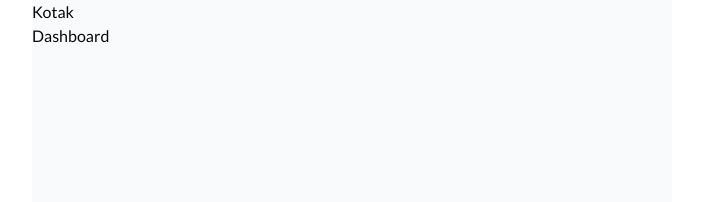
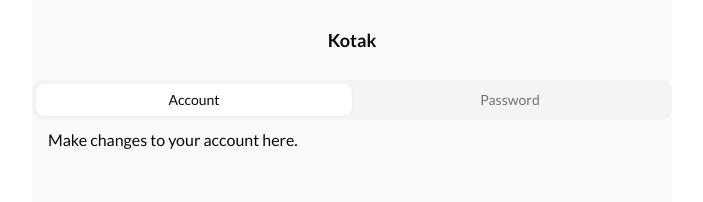
Before and after one commit to xprimen/kdp-pic, a Next.js app: page /secure/kotak in a window 1280 px wide. Shown: the top 202 px of the page, without its empty margins (288-991 px from the left). Built offline with nearby package versions, Linux system fonts and the light colour scheme; no server answers.

Commit message:
Update Animate Slide In

```diff
--- a/package.json
+++ b/package.json
@@ -19,6 +19,7 @@
     "@radix-ui/react-scroll-area": "^1.1.0",
     "@radix-ui/react-separator": "^1.1.0",
     "@radix-ui/react-slot": "^1.1.0",
+    "@radix-ui/react-tabs": "^1.1.0",
     "@radix-ui/react-toast": "^1.2.1",
     "@tanstack/react-query": "^5.52.1",
     "@tanstack/react-query-devtools": "^5.52.1",
--- a/src/app/secure/kotak/page.tsx
+++ b/src/app/secure/kotak/page.tsx
@@ -1,8 +1,8 @@
 import BottomNavbar from "@/components/BottomNavbar";
+import TopNavbar from "@/components/TopNavbar";
+import { Tabs, TabsContent, TabsList, TabsTrigger } from "@/components/ui/tabs";
 import { LoginDataResponse } from "@/types";
 import { cookies } from "next/headers";
-import Link from "next/link";
-import React from "react";
 
 function Kotak() {
   const userdata = (): LoginDataResponse => {
@@ -12,9 +12,20 @@
 
   return (
     <>
+      <TopNavbar title="Kotak" />
       <BottomNavbar role={userdata()?.role} />
-      <h1>Kotak</h1>
-      <Link href="/secure">Dashboard</Link>
+      <Tabs defaultValue="account">
+        <TabsList className="grid w-full grid-cols-2">
+          <TabsTrigger value="account">Account</TabsTrigger>
+          <TabsTrigger value="password">Password</TabsTrigger>
+        </TabsList>
+        <TabsContent value="account" className="px-4">
+          Make changes to your account here.
+        </TabsContent>
+        <TabsContent value="password" className="px-4">
+          Change your password here.
+        </TabsContent>
+      </Tabs>
     </>
   );
 }
--- a/src/app/secure/users/add/page.tsx
+++ b/src/app/secure/users/add/page.tsx
@@ -1,5 +1,5 @@
 import UserAdd from "@/components/UserAdd";
-import AnimateSlideInRight from "@/components/utilities/AnimateSlideInRight";
+import AnimateSlideIn from "@/components/utilities/AnimateSlideInRight";
 import { cookies } from "next/headers";
 
 const Page = () => {
@@ -8,9 +8,9 @@
   };
 
   return (
-    <AnimateSlideInRight className="pb-4">
+    <AnimateSlideIn direction="left" className="pb-4">
       <UserAdd token={token()} />
-    </AnimateSlideInRight>
+    </AnimateSlideIn>
   );
 };
 
--- a/src/components/UserAdd/index.tsx
+++ b/src/components/UserAdd/index.tsx
@@ -105,7 +105,7 @@
         },
       }
     );
-    console.log("data input :", data);
+    // console.log("data input :", data);
     // toast({
     //   title: "You submitted the following values:",
     //   description: (
@@ -164,17 +164,8 @@
     if (file?.size) fileToBase64(e);
   };
 
-  /* React.useEffect(() => {
-    if (mutation.isSuccess) {
-      toast({
-        title: "Proses Tambah User",
-        description: "Berhasil",
-      });
-    }
-  }, [mutation.isSuccess]); */
-
   return (
-    <div>
+    <>
       <TopNavbar title="Tambah User PIC" backButton />
       <Form {...form}>
         <form
@@ -409,7 +400,7 @@
           </Button>
         </form>
       </Form>
-    </div>
+    </>
   );
 };
 
--- /dev/null
+++ b/src/components/ui/tabs.tsx
@@ -0,0 +1,55 @@
+"use client";
+
+import * as React from "react";
+import * as TabsPrimitive from "@radix-ui/react-tabs";
+
+import { cn } from "@/lib/utils";
+
+const Tabs = TabsPrimitive.Root;
+
+const TabsList = React.forwardRef<
+  React.ElementRef<typeof TabsPrimitive.List>,
+  React.ComponentPropsWithoutRef<typeof TabsPrimitive.List>
+>(({ className, ...props }, ref) => (
+  <TabsPrimitive.List
+    ref={ref}
+    className={cn(
+      "inline-flex h-10 items-center justify-center rounded-md bg-muted p-1 text-muted-foreground",
+      className
+    )}
+    {...props}
+  />
+));
+TabsList.displayName = TabsPrimitive.List.displayName;
+
+const TabsTrigger = React.forwardRef<
+  React.ElementRef<typeof TabsPrimitive.Trigger>,
+  React.ComponentPropsWithoutRef<typeof TabsPrimitive.Trigger>
+>(({ className, ...props }, ref) => (
+  <TabsPrimitive.Trigger
+    ref={ref}
+    className={cn(
+      "inline-flex items-center justify-center whitespace-nowrap rounded-sm px-3 py-1.5 text-sm font-medium ring-offset-background transition-all focus-visible:outline-none focus-visible:ring-2 focus-visible:ring-ring focus-visible:ring-offset-2 disabled:pointer-events-none disabled:opacity-50 data-[state=active]:bg-background data-[state=active]:text-foreground data-[state=active]:shadow-sm",
+      className
+    )}
+    {...props}
+  />
+));
+TabsTrigger.displayName = TabsPrimitive.Trigger.displayName;
+
+const TabsContent = React.forwardRef<
+  React.ElementRef<typeof TabsPrimitive.Content>,
+  React.ComponentPropsWithoutRef<typeof TabsPrimitive.Content>
+>(({ className, ...props }, ref) => (
+  <TabsPrimitive.Content
+    ref={ref}
+    className={cn(
+      "mt-2 ring-offset-background focus-visible:outline-none focus-visible:ring-2 focus-visible:ring-ring focus-visible:ring-offset-2",
+      className
+    )}
+    {...props}
+  />
+));
+TabsContent.displayName = TabsPrimitive.Content.displayName;
+
+export { Tabs, TabsList, TabsTrigger, TabsContent };
--- a/src/components/utilities/AnimateSlideInRight/index.tsx
+++ b/src/components/utilities/AnimateSlideInRight/index.tsx
@@ -1,12 +1,17 @@
 import React, { HTMLAttributes } from "react";
 
-const AnimateSlideInRight = (
-  props: React.PropsWithChildren<HTMLAttributes<HTMLDivElement>>
+const AnimateSlideIn = (
+  props: React.PropsWithChildren<
+    HTMLAttributes<HTMLDivElement> & { direction: "left" | "right" }
+  >
 ) => {
-  const { children, className, ...restProps } = props;
+  const { children, className, direction, ...restProps } = props;
+  const directionAnimate =
+    direction === "left" ? "animate-slide-in-left" : "animate-slide-in-right";
   return (
     <div
-      className={`animate-main-page-transition border border-slate-300 ${className}`}
+      // className={`animate-slide-in-${direction} ${className || ""}`}
+      className={`${directionAnimate} ${className || ""}`}
       {...restProps}
     >
       {children}
@@ -14,4 +19,4 @@
   );
 };
 
-export default AnimateSlideInRight;
+export default AnimateSlideIn;
--- a/src/lib/actions/login.ts
+++ b/src/lib/actions/login.ts
@@ -29,7 +29,7 @@
         Buffer.from(base64, "base64").toString("binary")
       );
 
-      if (decodedData.role === 1) {
+      if (decodedData.role === "1") {
         return {
           success: false,
           message: "Login Gagal, User Tidak Memiliki Akses",
--- a/tailwind.config.ts
+++ b/tailwind.config.ts
@@ -76,11 +76,21 @@
             transform: "translateZ(0)",
           },
         },
+        "slide-to-right": {
+          "0%": {
+            transform: "translate3d(-100%, 0, 0)",
+            visibility: "visible",
+          },
+          to: {
+            transform: "translateZ(0)",
+          },
+        },
       },
       animation: {
         "accordion-down": "accordion-down 0.2s ease-out",
         "accordion-up": "accordion-up 0.2s ease-out",
-        "main-page-transition": "slide-to-left 0.4s ease-out",
+        "slide-in-left": "slide-to-left 0.4s ease-in-out",
+        "slide-in-right": "slide-to-right 0.4s ease-in-out",
       },
     },
   },
```
Also changed, not shown: 1 other file (tests, documents, lock files or other folders).
